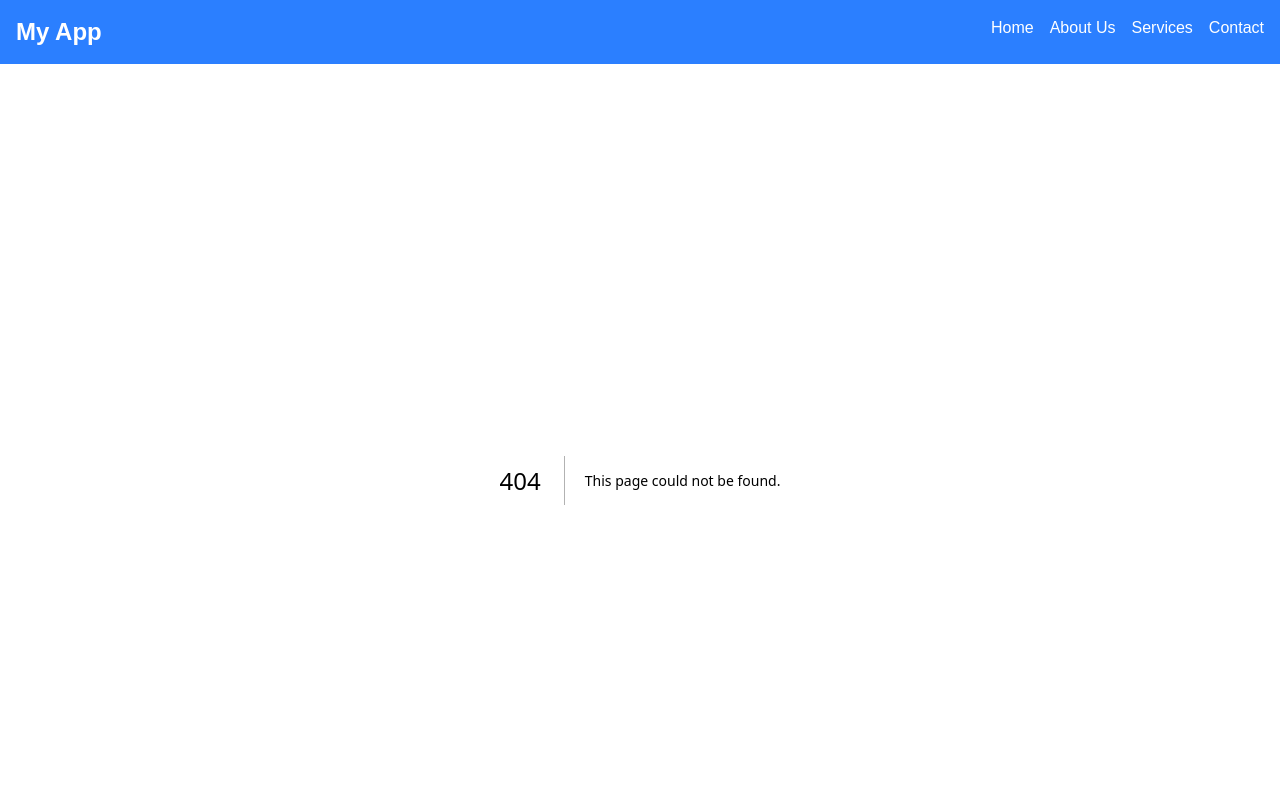
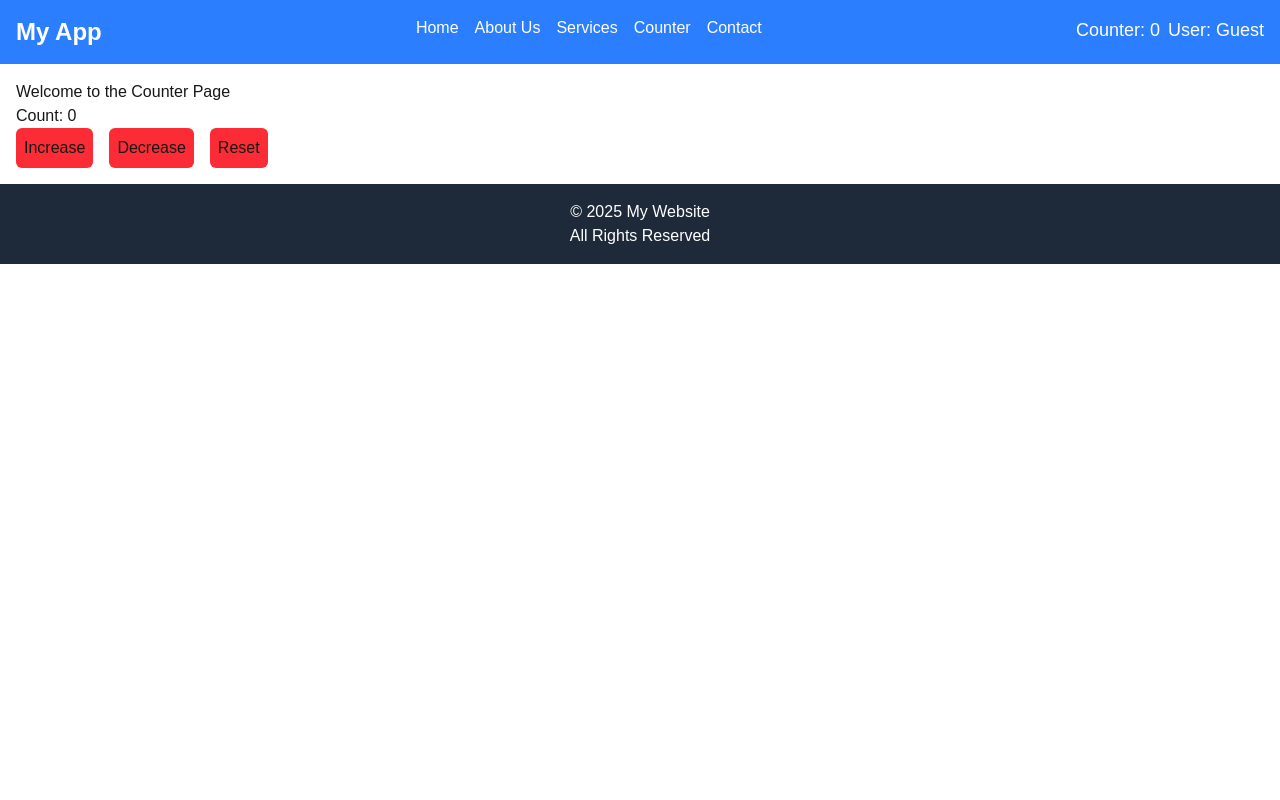
Before and after one commit to arasemami/react-next-app, a Next.js app: page /counter in a window 1280 px wide. Before the commit this address had no page. Shown: the top 800 px of the page. Built offline with nearby package versions, Linux system fonts and the light colour scheme.

Commit message:
zustand added

```diff
--- /dev/null
+++ b/src/app/components/Counter.tsx
@@ -0,0 +1,20 @@
+// components/Counter.tsx
+import React from 'react';
+import { useStore } from '../store/useStore';
+
+const Counter = () => {
+    const { count, increase, decrease, reset } = useStore();
+
+    return (
+        <div>
+            <h1>Count: {count}</h1>
+            <div className='flex flex-row gap-4'>
+                <button className='bg-red-500 p-2 rounded-md cursor-pointer'  onClick={increase}>Increase</button>
+                <button  className='bg-red-500 p-2 rounded-md cursor-pointer' onClick={decrease}>Decrease</button>
+                <button  className='bg-red-500 p-2 rounded-md cursor-pointer' onClick={reset}>Reset</button>
+            </div>
+        </div>
+    );
+};
+
+export default Counter;
--- a/src/app/components/Header.tsx
+++ b/src/app/components/Header.tsx
@@ -1,7 +1,11 @@
-// components/Header.tsx
+"use client"
 import Link from "next/link";
+import { useStore } from "../store/useStore";
 
 const Header = () => {
+
+    const { count, user } = useStore();
+
     return (
         <header className="bg-blue-500 text-white p-4">
             <nav className="flex justify-between">
@@ -20,10 +24,19 @@ const Header = () => {
                             <Link href="/services" className="text-white hover:text-gray-200">Services</Link>
                         </li>
                         <li>
+                            <Link href="/counter" className="text-white hover:text-gray-200">Counter</Link>
+                        </li>
+                        <li>
                             <Link href="/contact" className="text-white hover:text-gray-200">Contact</Link>
                         </li>
                     </ul>
                 </div>
+
+                <div className="text-lg flex flex-row gap-2">
+                    <p>Counter: {count}</p>
+                    <p>User: {user.name ? user.name : 'Guest'}</p>
+                </div>
+
             </nav>
         </header>
     );
--- /dev/null
+++ b/src/app/counter/page.tsx
@@ -0,0 +1,15 @@
+
+"use client"
+import React from 'react';
+import Counter from '../components/Counter';
+
+const CounterPage = () => {
+  return (
+    <div>
+      <h2>Welcome to the Counter Page</h2>
+      <Counter />
+    </div>
+  );
+};
+
+export default CounterPage;
--- a/src/app/home/page.tsx
+++ b/src/app/home/page.tsx
@@ -4,6 +4,7 @@ export default function Home() {
       <main>
       <h1>Home Page</h1>
       <p>Welcome to our Next.js site!</p>
+
     </main>
     );
   }
--- a/src/app/services/page.tsx
+++ b/src/app/services/page.tsx
@@ -1,9 +1,9 @@
+
+
+
 
 export default function Services() {
     return (
-      <main>
-      <h1>Services Page</h1>
-      <p>Welcome to our Next.js site!</p>
-    </main>
+   <div></div>
     );
   }
--- /dev/null
+++ b/src/app/store/useStore.tsx
@@ -0,0 +1,28 @@
+// store/useStore.ts
+
+import { create } from "zustand";
+
+
+type Store = {
+    count: number;
+    increase: () => void;
+    decrease: () => void;
+    reset: () => void;
+
+    // New user state
+    user: { name: string; email: string };
+    setUser: (user: { name: string; email: string }) => void;
+    clearUser: () => void;
+};
+
+export const useStore = create<Store>((set) => ({
+    count: 0,
+    increase: () => set((state) => ({ count: state.count + 1 })),
+    decrease: () => set((state) => ({ count: state.count - 1 })),
+    reset: () => set({ count: 0 }),
+
+    // Initial user state
+    user: { name: '', email: '' },
+    setUser: (user) => set({ user }),
+    clearUser: () => set({ user: { name: '', email: '' } }),
+}));
```
Also changed, not shown: package.json (+5 -4 lines), src/app/layout.tsx (+5 -4 lines), src/app/about/ssr/page.tsx (line endings or trailing spaces), 1 other file (tests, documents, lock files or other folders).
